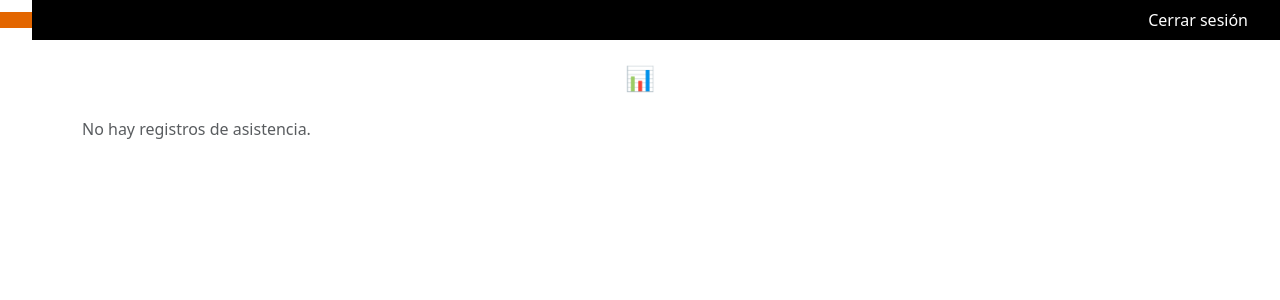
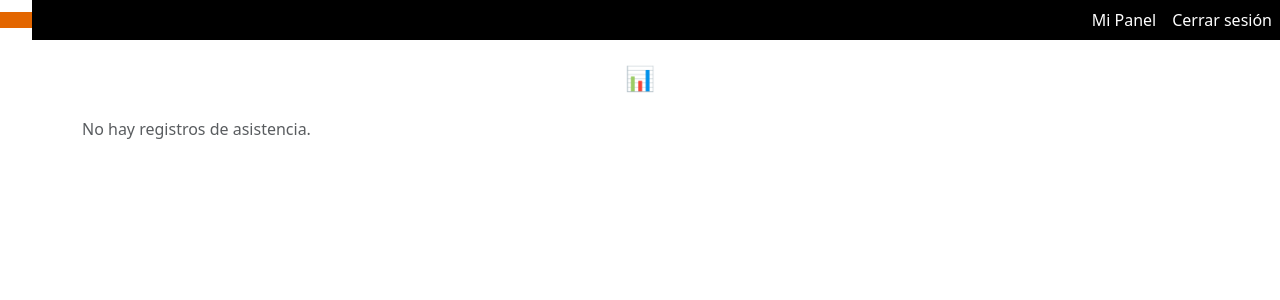
Before and after one commit to miguelarcedev/Informes, a Django app: template asistencia/templates/asistencia/asistencia.html in a window 1280 px wide. Shown: the top 300 px of the page. Run offline with Django 4.2, Linux system fonts and the light colour scheme; the template is opened without the code that fills it, so the values that code supplies are empty.

Commit message:
correccion de plantillas acorde a temas

```diff
--- a/cuentas/templates/informes/crear_informe.html
+++ b/cuentas/templates/informes/crear_informe.html
@@ -90,7 +90,7 @@
 
             <!-- Botones -->
             <div class="d-flex justify-content-between mt-4">
-              <a href="{% url 'home' %}" class="btn btn-outline-secondary">
+              <a href="{% url 'mi_panel' %}" class="btn btn-outline-secondary">
                 ⬅️ Cancelar
               </a>
               <button type="submit" class="btn btn-primary px-4">
--- a/cuentas/templates/informes/editar_informe.html
+++ b/cuentas/templates/informes/editar_informe.html
@@ -90,7 +90,7 @@
 
             <!-- Botones -->
             <div class="d-flex justify-content-between mt-4">
-              <a href="{% url 'home' %}" class="btn btn-outline-secondary">
+              <a href="{% url 'mi_panel' %}" class="btn btn-outline-secondary">
                 ⬅️ Cancelar
               </a>
               <button type="submit" class="btn btn-warning px-4">
--- a/cuentas/urls.py
+++ b/cuentas/urls.py
@@ -9,7 +9,7 @@ urlpatterns = [
     path('register/', views.register, name='register'),
     path('forgot-username/', views.forgot_username, name='forgot_username'),
     path('logout/', views.do_logout, name='logout'),
-    path('home/', views.home, name='home'),
+    path('mi/panel/', views.mi_panel, name='mi_panel'),
 
     path('password-reset/', auth_views.PasswordResetView.as_view(
         template_name='cuentas/password_reset_form.html',
@@ -30,5 +30,5 @@ urlpatterns = [
 
     path('informes/nuevo/', views.crear_informe, name='crear_informe'),
     path('informes/<int:pk>/editar/', views.editar_informe, name='editar_informe'),
-    path("panel/", views.panel_staff, name="panel"),
+    path("panel/general/", views.panel_general, name="panel_general"),
 ]
--- a/informe/urls.py
+++ b/informe/urls.py
@@ -5,7 +5,7 @@ from informe import views
 
 
 urlpatterns = [
-    path('', views.home, name='home'),
+    path('', views.home, name='mi_panel'),
     path('tarjeta_grupo/<int:grupo>/', Tarjeta_grupo.as_view(), name='tarjeta_grupo'),
     path('precursores/', Precursores.as_view(), name='precursores'),
     path('inactivos/', Inactivos.as_view(), name='inactivos'),
--- a/informe/views.py
+++ b/informe/views.py
@@ -11,11 +11,6 @@ from informe.models import Informe
 from django.contrib.auth.decorators import login_required
 from django.contrib.auth.mixins import LoginRequiredMixin
 
-
-# @login_required
-# def home(request):
-#     grupos=Publicador.objects.filter(estado="Activo").values('grupo').order_by('grupo').annotate(suma=Sum('grupo'))
-#     return render(request, "home.html",{"grupos": grupos})
 
 
 
--- a/templates/base0.html
+++ b/templates/base0.html
@@ -5,20 +5,12 @@
 <head>
     <meta charset="UTF-8">
     <meta name="viewport" content="width=device-width, initial-scale=1.0">
-    <title>Home</title>
+    <title>Informes</title>
     <!-- Bootstrap CSS -->
     <link href="https://cdn.jsdelivr.net/npm/bootstrap@5.3.0/dist/css/bootstrap.min.css" rel="stylesheet">
     <link href="https://cdnjs.cloudflare.com/ajax/libs/font-awesome/6.5.0/css/all.min.css" rel="stylesheet">
 
     <style>
-        /* Barra fija arriba */
-        .navbar {
-            position: sticky;
-            top: 0;
-            z-index: 1030;
-            display: flex;
-            flex-wrap: nowrap;
-        }
         /* Parte izquierda naranja */
         .navbar-left {
             background-color: #E36600;
@@ -26,25 +18,17 @@
             white-space: nowrap;
             color: white;
             font-weight: bold;
-            display: flex;
-            align-items: center;
         }
         /* Parte derecha negra */
-        .navbar-right {
+        .navbar-collapse {
             background-color: black;
-            flex-grow: 1;
-            display: flex;
-            align-items: center;
-            justify-content: flex-end;
-            padding: 0 1rem;
         }
-        /* Link de cerrar sesión */
-        .navbar-right a {
+        /* Links dentro del menú */
+        .navbar-collapse a {
             color: white;
             text-decoration: none;
-            padding: 0.5rem 1rem;
         }
-        .navbar-right a:hover {
+        .navbar-collapse a:hover {
             background-color: #E36600;
             color: white;
             border-radius: 5px;
@@ -54,30 +38,39 @@
 <body>
 
     <!-- Barra de navegación -->
-    <nav class="navbar p-0">
+    <nav class="navbar navbar-expand-sm p-0">
         <!-- Izquierda -->
         <div class="navbar-left">
             {{ nombre_cong }}
         </div>
 
-        <!-- Derecha -->
+        <!-- Botón hamburguesa -->
+        <button class="navbar-toggler ms-auto me-2" type="button" data-bs-toggle="collapse" data-bs-target="#navbarMenu">
+            <span class="navbar-toggler-icon"></span>
+        </button>
 
-        <div class="navbar-right">
-        {% if user.is_staff %}
-            <a href="{% url 'panel' %}">Panel</a>
-        {% endif %}
-        <a href="{% url 'logout' %}">Cerrar sesión</a>
-    </div>
+        <!-- Menú colapsable -->
+        <div class="collapse navbar-collapse justify-content-end" id="navbarMenu">
+            <ul class="navbar-nav">
+                {% if user.is_staff %}
+                    <li class="nav-item">
+                        <a href="{% url 'panel_general' %}" class="nav-link small">Panel General</a>
+                    </li>
+                {% endif %}
+                <li class="nav-item">
+                        <a href="{% url 'mi_panel' %}" class="nav-link small">Mi Panel</a>
+                    </li>
+                <li class="nav-item">
+                    <a href="{% url 'logout' %}" class="nav-link small">Cerrar sesión</a>
+                </li>
+            </ul>
+        </div>
     </nav>
 
-
     {% block contenido %}
-
     {% endblock %}
 
-<!-- Bootstrap JS (Bundle incluye Popper.js necesario para tabs y accordion) -->
-<script src="https://cdn.jsdelivr.net/npm/bootstrap@5.3.2/dist/js/bootstrap.bundle.min.js"></script>
-
-
+    <!-- Bootstrap JS -->
+    <script src="https://cdn.jsdelivr.net/npm/bootstrap@5.3.2/dist/js/bootstrap.bundle.min.js"></script>
 </body>
 </html>
```
Also changed, not shown: comandos.txt (+7 -0 lines), cuentas/views.py (+19 -36 lines), cuentas/templates/cuentas/mi_panel.html (renamed from cuentas/templates/cuentas/contenido.html), templates/panel_general.html (renamed from templates/panel_staff.html).
